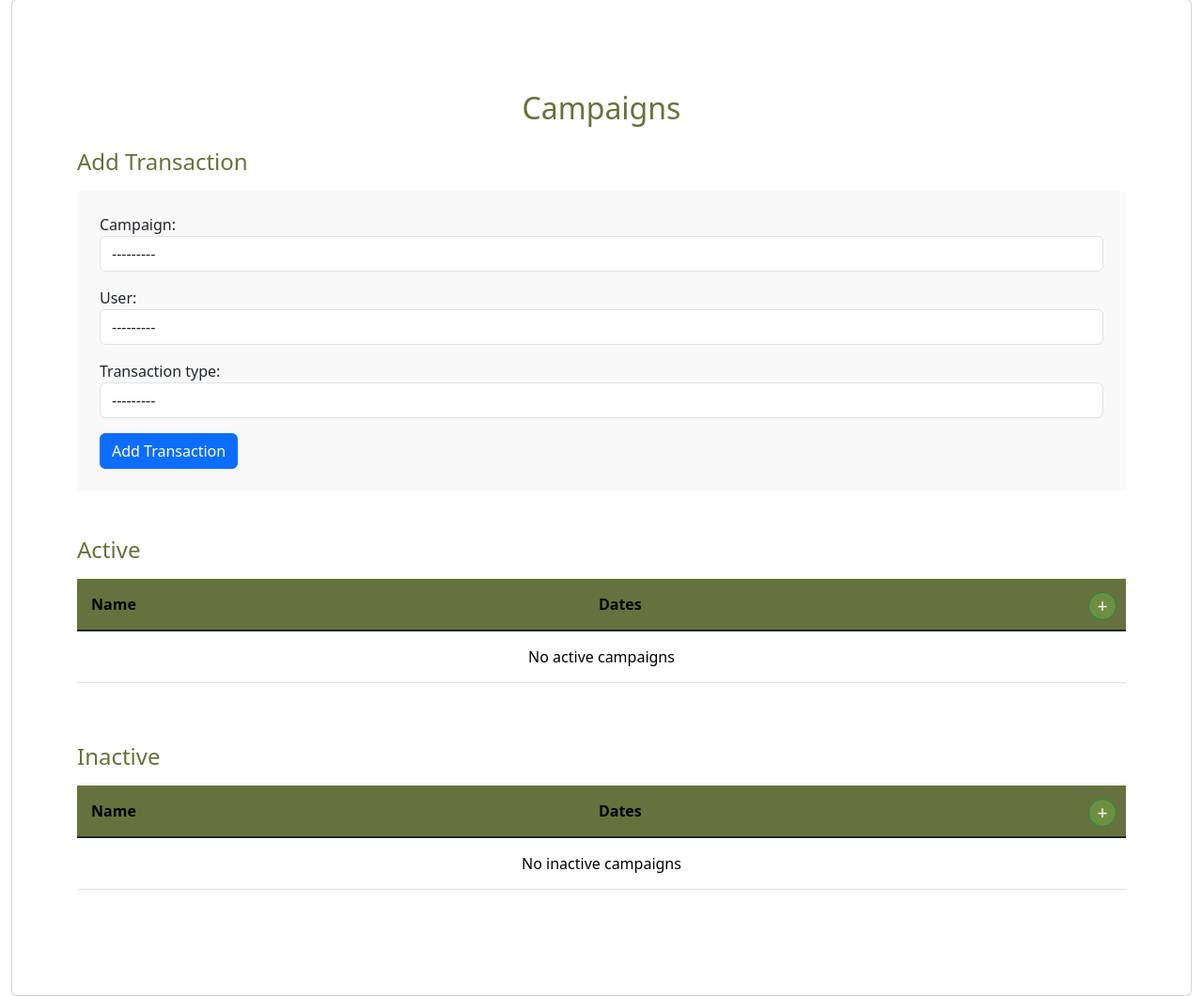
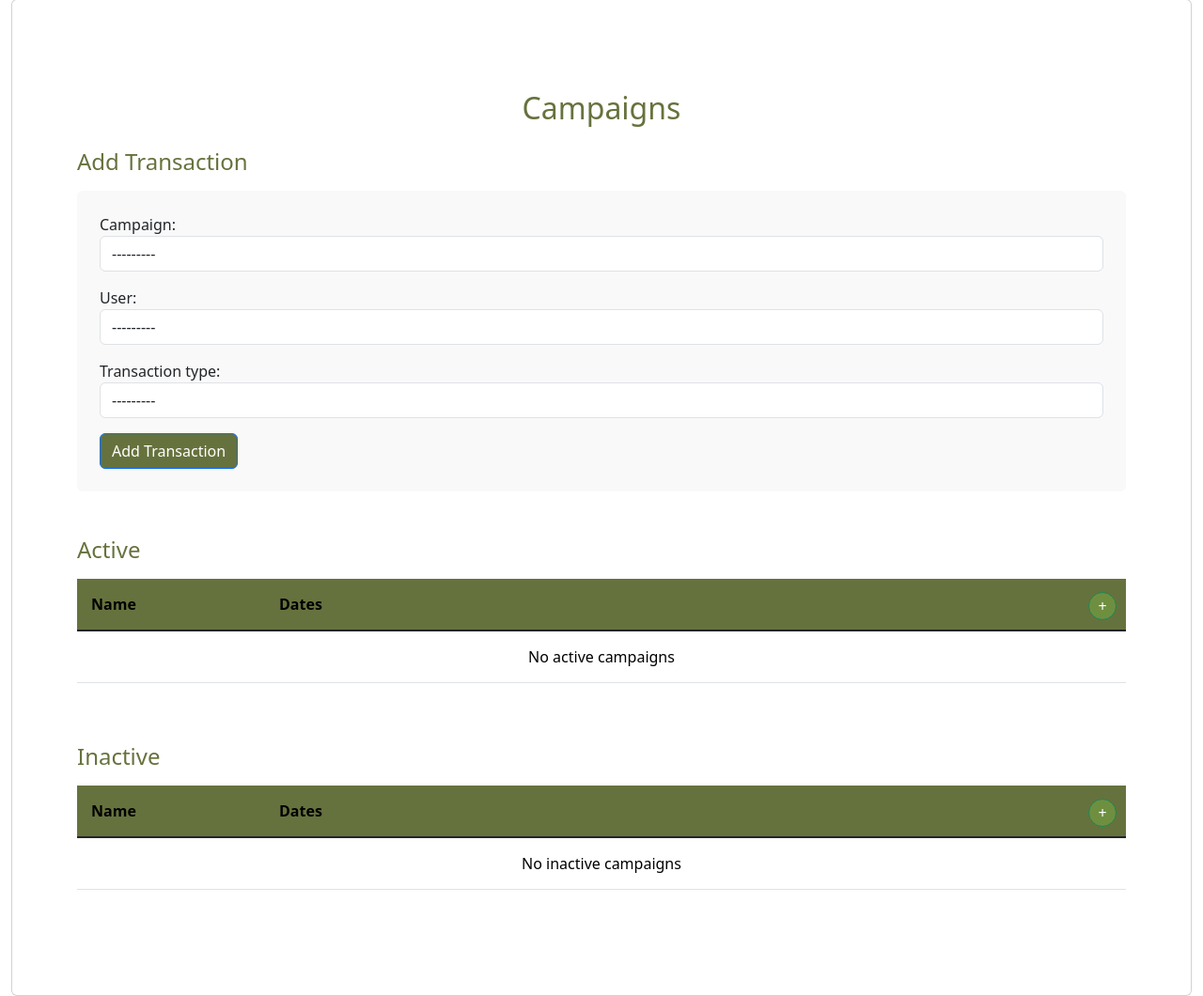
Before and after one commit to CSCI3356-Fall2024/Byte-to-Eat, a Django app: page /campaigns/ in a window 1280 px wide. Shown: the part 95-1155 px from the top of the page at 94% size. Run offline with Django 5.2, Linux system fonts and the light colour scheme; the visitor is signed in with stand-in values (Sample User, id 1); data comes from the database, SQL or seed files in the repository; data that the repository does not hold is empty.

Commit message:
styling - campaigns

```diff
--- a/EagleEats/mainApp/forms.py
+++ b/EagleEats/mainApp/forms.py
@@ -25,6 +25,7 @@ class CampaignForm(forms.ModelForm):
         model = Campaign
         fields = ['campaign_picture', 'title', 'description', 'start_date', 'end_date', 'individual_points', 'group_points', 'campaign_type']
         widgets = {
+            'description': forms.Textarea(attrs={'class': 'form-control', 'style': 'resize: none;', 'rows': 3}),
             'start_date': forms.DateTimeInput(attrs={'type': 'datetime-local', 'class': 'form-control'}),
             'end_date': forms.DateTimeInput(attrs={'type': 'datetime-local', 'class': 'form-control'}),
         }
--- a/EagleEats/mainApp/templates/campaign.html
+++ b/EagleEats/mainApp/templates/campaign.html
@@ -11,11 +11,27 @@
             <form method="POST">
                 {% csrf_token %}
                 {{ transaction_form.as_p }}
-                <button type="submit" name="transaction_form" class="btn btn-primary">Add Transaction</button>
+                <button type="submit" name="transaction_form" style="background-color:#66723D"class="btn btn-primary">Add Transaction</button>
             </form>
         </div>
     </section>
+    <style>
+        .table {
+            table-layout: fixed; /* Fix the table layout */
+            width: 100%; /* Ensure the table uses full width */
+        }
 
+        .table-name {
+            width: 200px; /* Set a fixed width for the name column */
+            overflow: hidden;
+            white-space: nowrap;
+            text-overflow: ellipsis;
+        }
+
+        .table-dates {
+            min-width: 150px; /* Set a minimum width for the dates column */
+        }
+    </style>
     <!-- Active Campaigns Section -->
     <section class="mb-5">
         <h3 class="mb-3" style="font-size: 1.5rem; color: #66723D;">Active</h3>
@@ -24,16 +40,17 @@
                 <table class="table">
                     <thead>
                         <tr style="background-color: #66723D; color: white;">
-                            <th style="padding: 15px; text-align: left; position: sticky; top: 0; background-color: #66723D;">Name</th>
-                            <th style="padding: 15px; text-align: left; position: sticky; top: 0; background-color: #66723D;">Dates</th>
+                            <th style="padding: 15px; text-align: left; position: sticky; top: 0; background-color: #66723D;" class="table-name">Name</th>
+                            <th style="padding: 15px; text-align: left; position: sticky; top: 0; background-color: #66723D;" class="table-dates">Dates</th>
                             <th style="padding: 10px; width: 50px; position: sticky; top: 0; background-color: #66723D;">
                                 <div style="display: flex;">
                                     <!-- Trigger button for the campaign modal -->
                                     <button type="button" class="btn btn-success"
-                                    style="border-radius: 50%; width: 30px; height: 30px; background-color: #6f8f40; color: white; font-size: 1.2rem;
-                                    display: flex; align-items: center; justify-content: center; line-height: 2;" data-bs-toggle="modal" data-bs-target="#campaignModal">
-                                        +
-                                    </button>
+                                    style="border-radius: 50%; width: 30px; height: 30px; background-color: #6f8f40; color: white; font-size: 1rem;
+                                    display: flex; align-items: center; justify-content: center; padding: 0; margin: 0; "data-bs-toggle="modal" data-bs-target="#campaignModal">
+                                    +
+                                </button>
+
                                 </div>
                             </th>
                         </tr>
@@ -43,7 +60,12 @@
                             <tr>
                                 <td style="padding: 15px;">{{ campaign.title }}</td>
                                 <td style="padding: 15px;">{{ campaign.start_date }} - {{ campaign.end_date }}</td>
-                                <td></td> <!-- Empty cell to align with header -->
+                                <td style="padding: 15px;">
+                                    <a href="#" style="text-decoration: underline; color: #66723D;">
+                                        <span style="white-space: nowrap;">Edit</span>
+                                    </a>
+                                </td>
+
                             </tr>
                         {% empty %}
                             <tr>
@@ -64,15 +86,16 @@
                 <table class="table">
                     <thead>
                         <tr style="background-color: #66723D; color: white;">
-                            <th style="padding: 15px; text-align: left; position: sticky; top: 0; background-color: #66723D;">Name</th>
-                            <th style="padding: 15px; text-align: left; position: sticky; top: 0; background-color: #66723D;">Dates</th>
+                            <th style="padding: 15px; text-align: left; position: sticky; top: 0; background-color: #66723D;" class="table-name">Name</th>
+                            <th style="padding: 15px; text-align: left; position: sticky; top: 0; background-color: #66723D;" class="table-dates">Dates</th>
                             <th style="padding: 10px; width: 50px; position: sticky; top: 0; background-color: #66723D;">
                                 <div style="display: flex;">
                                     <button type="button" class="btn btn-success"
-                                    style="border-radius: 50%; width: 30px; height: 30px; background-color: #6f8f40; color: white; font-size: 1.2rem;
-                                    display: flex; align-items: center; justify-content: center; line-height: 2;" data-bs-toggle="modal" data-bs-target="#campaignModal">
-                                        +
-                                    </button>
+                                    style="border-radius: 50%; width: 30px; height: 30px; background-color: #6f8f40; color: white; font-size: 1rem;
+                                    display: flex; align-items: center; justify-content: center; padding: 0; margin: 0;"data-bs-toggle="modal" data-bs-target="#campaignModal">
+                                    +
+                                </button>
+
                                 </div>
                             </th>
                         </tr>
@@ -82,7 +105,12 @@
                             <tr>
                                 <td style="padding: 15px;">{{ campaign.title }}</td>
                                 <td style="padding: 15px;">{{ campaign.start_date }} - {{ campaign.end_date }}</td>
-                                <td></td> <!-- Empty cell to align with header -->
+                                <td style="padding: 15px;">
+                                    <a href="#" style="text-decoration: underline; color: #66723D;">
+                                        <span style="white-space: nowrap;">Edit</span>
+                                    </a>
+                                </td>
+
                             </tr>
                         {% empty %}
                             <tr>
@@ -107,7 +135,7 @@
                     <form method="POST" enctype="multipart/form-data">
                         {% csrf_token %}
                         {{ campaign_form.as_p }}
-                        <button type="submit" name="save_campaign" class="btn btn-primary">Save Campaign</button>
+                        <button type="submit" name="save_campaign" style="background-color:#66723D " class="btn btn-primary">Save Campaign</button>
                     </form>
                 </div>
             </div>
```
